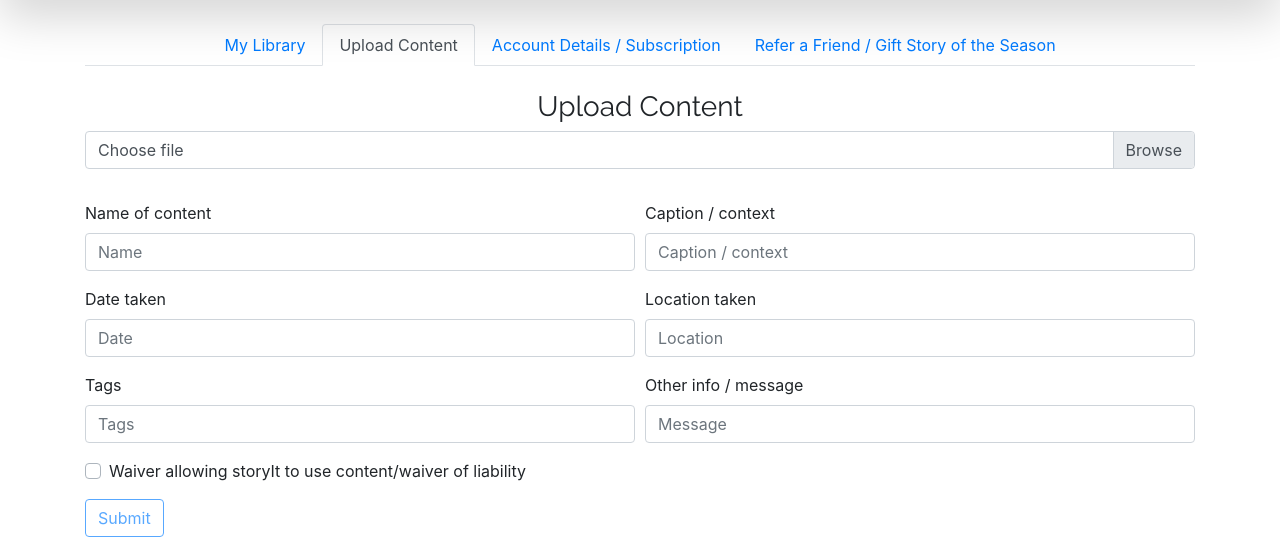
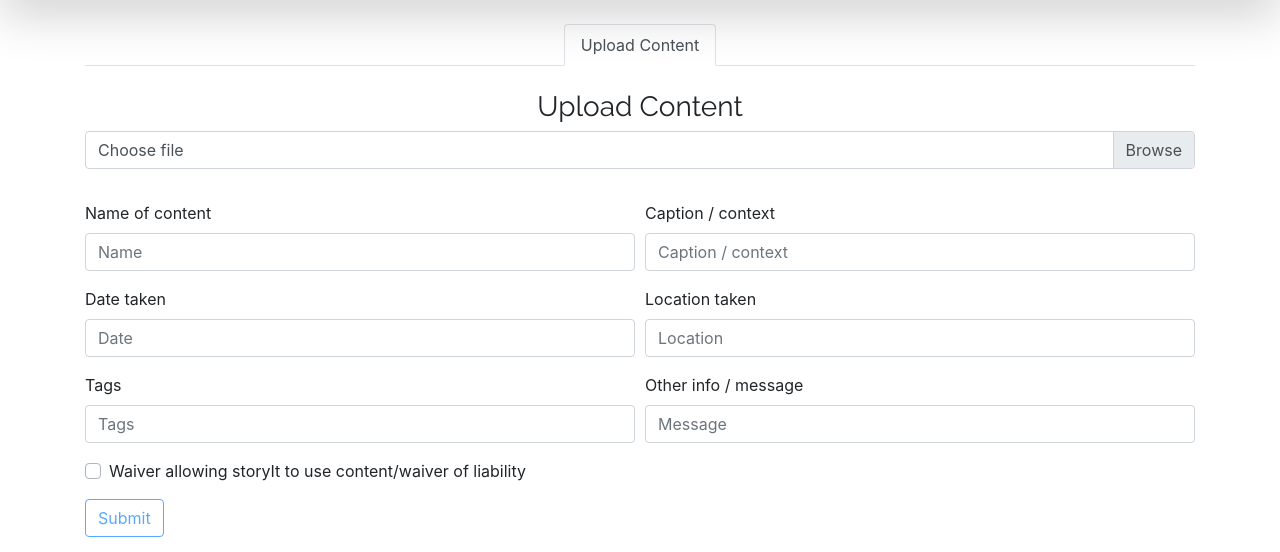
Before and after one commit to Terf/storyoftheseason.com, a Symfony app: template templates/upload/index.html.twig in a window 1280 px wide. Shown: the part 58-610 px from the top of the page. Run offline with Twig, Linux system fonts and the light colour scheme; the template is opened without the code that fills it, so the values that code supplies are empty; some libraries are stand-ins or nearby versions.

Commit message:
commented out other sections until their ready

```diff
--- a/templates/upload/index.html.twig
+++ b/templates/upload/index.html.twig
@@ -15,28 +15,28 @@ $('#customFile').on('change',function(){
 {% include 'navbar.html.twig' %}
 <div class="container">
     <ul class="nav nav-tabs justify-content-center" id="myTab" role="tablist">
-        <li class="nav-item">
+        <!-- <li class="nav-item">
             <a class="nav-link" id="my-library-tab" data-toggle="tab" href="#my-library" role="tab"
                 aria-controls="my-library" aria-selected="true">My Library</a>
-        </li>
+        </li> -->
         <li class="nav-item">
             <a class="nav-link active" id="upload-tab" data-toggle="tab" href="#upload" role="tab" aria-controls="upload"
                 aria-selected="false">Upload Content</a>
         </li>
-        <li class="nav-item">
+        <!-- <li class="nav-item">
             <a class="nav-link" id="account-details-tab" data-toggle="tab" href="#account-details" role="tab"
                 aria-controls="account-details" aria-selected="false">Account Details / Subscription</a>
         </li>
         <li class="nav-item">
             <a class="nav-link" id="referral-tab" data-toggle="tab" href="#referral" role="tab" aria-controls="referral"
                 aria-selected="false">Refer a Friend / Gift Story of the Season</a>
-        </li>
+        </li> -->
     </ul>
     <div class="tab-content" id="myTabContent">
-        <div class="tab-pane mt-4 fade" id="my-library" role="tabpanel" aria-labelledby="my-library-tab">
+        <!-- <div class="tab-pane mt-4 fade" id="my-library" role="tabpanel" aria-labelledby="my-library-tab">
             <h3 class="text-center">My Library</h3>
             <p>You have no uploaded content.</p>
-        </div>
+        </div> -->
         <div class="tab-pane mt-4 fade show active" id="upload" role="tabpanel" aria-labelledby="upload-tab">
             <h3 class="text-center mb-2">Upload Content</h3>
             <form action="{{ path('upload-submit') }}" method="POST" enctype="multipart/form-data" onsubmit="document.getElementById('tz').value=Intl.DateTimeFormat().resolvedOptions().timeZone">
@@ -99,12 +99,12 @@ $('#customFile').on('change',function(){
                 </div>
             </form>
         </div>
-        <div class="tab-pane mt-4 fade" id="account-details" role="tabpanel" aria-labelledby="account-details-tab">
+        <!-- <div class="tab-pane mt-4 fade" id="account-details" role="tabpanel" aria-labelledby="account-details-tab">
             <h3 class="text-center">Account Details</h3>
         </div>
         <div class="tab-pane mt-4 fade" id="referral" role="tabpanel" aria-labelledby="referral-tab">
             <p>something else</p>
-        </div>
+        </div> -->
     </div>
 </div>
 {% endblock %}
```
